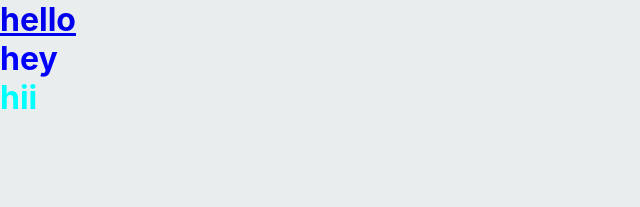
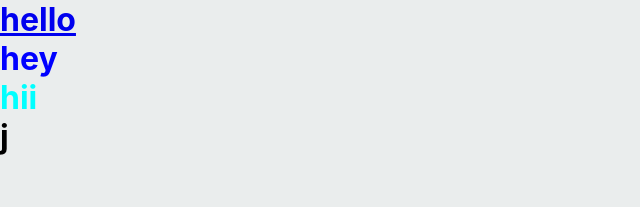
Before and after one commit to inzamam1/amazon-clone, a React (Create React App) app: page / in a window 1280 px wide. Shown: the top 207 px of the page, without its empty margins (0-640 px from the left). Built offline with nearby package versions, Linux system fonts and the light colour scheme.

Commit message:
added div in app(checking)

```diff
--- a/src/App.js
+++ b/src/App.js
@@ -31,6 +31,9 @@ function App() {
           </Route>
         </Switch>
       </div>
+      <div>
+        <h1>j</h1>
+      </div>
     </Router>
   );
 }
```
